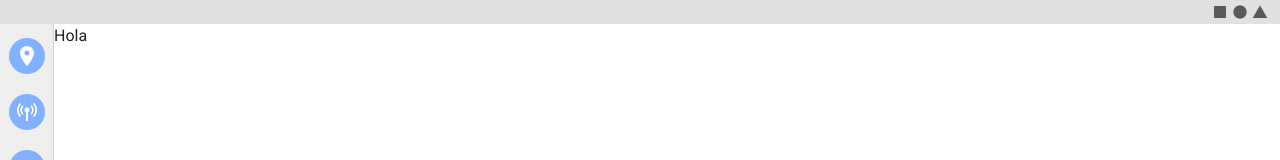
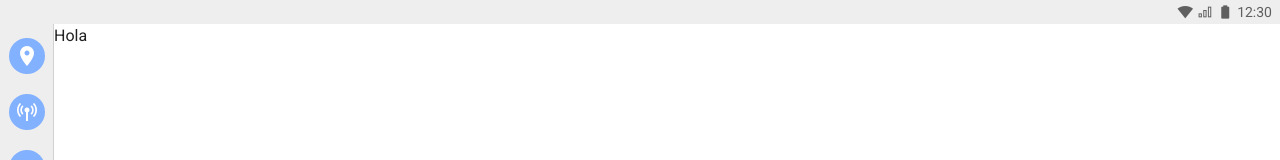
Before and after one commit to amorcar/gcs, a Vue app in the folder gcs/: page / in a window 1280 px wide. Shown: the top 160 px of the page. Built offline with nearby package versions, Linux system fonts and the light colour scheme.

Commit message:
add dynamic background color change for every status

```diff
--- a/gcs/src/components/SystemBar.vue
+++ b/gcs/src/components/SystemBar.vue
@@ -1,18 +1,53 @@
 <template>
-   <v-system-bar app>
+   <v-system-bar app
+    :lights-out="isLightsOut"
+    :color="backgroundColor"
+   >
       <v-spacer></v-spacer>
-      <v-icon>mdi-square</v-icon>
-      <v-icon>mdi-circle</v-icon>
-      <v-icon>mdi-triangle</v-icon>
+      <v-icon>mdi-wifi-strength-4</v-icon>
+      <v-icon>mdi-signal-cellular-outline</v-icon>
+      <v-icon>mdi-battery</v-icon>
+      <span>12:30</span>
     </v-system-bar>
 </template>
 
 <script>
+
+const status = {
+  OK: 0,
+  WARNING: 1,
+  ERROR: 2,
+};
 export default {
   name: 'SystemBar',
+  data() {
+    return {
+      currentStatus: status.OK,
 
-  data: () => ({
-    //
-  }),
+    }
+  },
+  computed: {
+    backgroundColor() {
+      switch(this.currentStatus){
+        case status.OK:
+          return 'grey lighten-3';
+        case status.WARNING:
+          return 'warning';
+        case status.ERROR:
+          return 'error';
+        default:
+          return '';
+      }
+    },
+    isLightsOut() {
+      if (this.currentStatus == status.OK) {
+        return true
+      }
+      else {
+        return false
+      }
+    }
+
+  },
 };
 </script>
```
